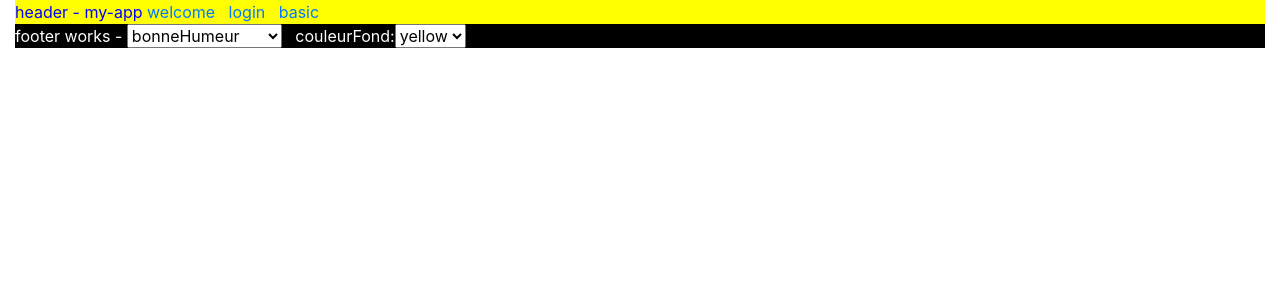
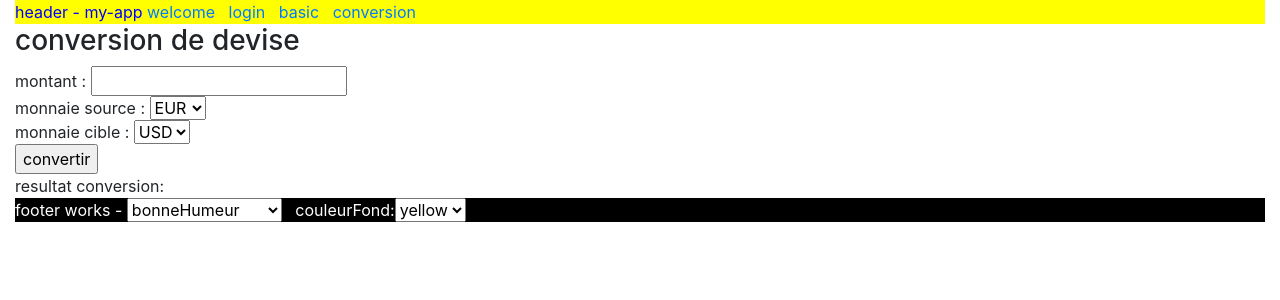
Before and after one commit to didier-tp/isikadev4_frontend, an Angular app in the folder tp-angular/my-app/: page /conversion in a window 1280 px wide. Before the commit this address led to /. Shown: the top 300 px of the page. Built offline with nearby package versions, Linux system fonts and the light colour scheme.

Commit message:
conversion , a

```diff
--- a/tp-angular/my-app/src/app/app-routing.module.ts
+++ b/tp-angular/my-app/src/app/app-routing.module.ts
@@ -4,13 +4,15 @@ import { Routes, RouterModule } from '@angular/router';
 import { WelcomeComponent } from './welcome/welcome.component';
 import { BasicComponent } from './basic/basic.component';
 import { LoginComponent } from './login/login.component';
+import { ConversionComponent } from './conversion/conversion.component';
 
 
 const routes: Routes = [
  { path: 'welcome', component: WelcomeComponent },
 { path: '', redirectTo: '/welcome', pathMatch: 'full'},
 { path: 'login', component: LoginComponent },
-{ path: 'basic', component: BasicComponent }
+{ path: 'basic', component: BasicComponent },
+{ path: 'conversion', component: ConversionComponent }
 ];
 
 @NgModule({
--- a/tp-angular/my-app/src/app/app.module.ts
+++ b/tp-angular/my-app/src/app/app.module.ts
@@ -14,6 +14,7 @@ import { LoginComponent } from './login/login.component';
 import { TabsModule } from 'ngx-bootstrap/tabs';
 import { BsUtilModule } from 'src/bs-util/bs-util.module';
 import { WelcomeComponent } from './welcome/welcome.component';
+import { ConversionComponent } from './conversion/conversion.component';
 
 @NgModule({
   declarations: [
@@ -24,7 +25,8 @@ import { WelcomeComponent } from './welcome/welcome.component';
     CalculatriceComponent,
     TvaComponent,
     LoginComponent,
-    WelcomeComponent
+    WelcomeComponent,
+    ConversionComponent
   ],
   imports: [
     BrowserModule,
--- /dev/null
+++ b/tp-angular/my-app/src/app/common/data/devise.ts
@@ -0,0 +1,5 @@
+export class Devise {
+    constructor(public code :string = "?",
+               public nom : string = "?",
+               public change : number=0){}
+}
--- /dev/null
+++ b/tp-angular/my-app/src/app/common/service/devise.service.ts
@@ -0,0 +1,26 @@
+import { Injectable } from '@angular/core';
+import { Devise } from '../data/devise';
+
+@Injectable({
+  providedIn: 'root'
+})
+export class DeviseService {
+
+  private tabDevises = [
+    new Devise('EUR','Euro',1),
+    new Devise('USD','Dollar',1.1),
+    new Devise('GBP','Livre',0.9),
+  ];
+
+  public convertir(montant:number ,
+     codeMonnaieSource : string ,
+     codeMonnaieCible : string ) : number {
+      return 1.12345; //simulation
+    }
+
+  public recupererDevises() : Devise[]{
+    return this.tabDevises; //simulation
+  }
+
+  constructor() { }
+}
--- /dev/null
+++ b/tp-angular/my-app/src/app/conversion/conversion.component.html
@@ -0,0 +1,13 @@
+<h3>conversion de devise</h3>
+montant : <input [(ngModel)]="montant" /> <br/>
+monnaie source :
+<select [(ngModel)]="codeMonnaieSource" >
+    <option *ngFor="let d of listeDevises">{{d.code}}</option>
+</select> <br/>
+monnaie cible :
+<select [(ngModel)]="codeMonnaieCible" >
+    <option *ngFor="let d of listeDevises">{{d.code}}</option>
+</select> <br/>
+<input type="button" value="convertir"
+       (click)="onConvertir()" /> <br/>
+resultat conversion: {{resConversion}}
--- /dev/null
+++ b/tp-angular/my-app/src/app/conversion/conversion.component.ts
@@ -0,0 +1,32 @@
+import { Component, OnInit } from '@angular/core';
+import { DeviseService } from '../common/service/devise.service';
+import { Devise } from '../common/data/devise';
+
+@Component({
+  selector: 'app-conversion',
+  templateUrl: './conversion.component.html',
+  styleUrls: ['./conversion.component.scss']
+})
+export class ConversionComponent implements OnInit {
+  montant : number ;
+  codeMonnaieSource : string ;
+  codeMonnaieCible : string ;
+  listeDevises : Devise[];
+  resConversion : number;
+
+  constructor(public deviseService : DeviseService) {
+    this.listeDevises = deviseService.recupererDevises();
+    this.codeMonnaieSource=this.listeDevises[0].code;
+    this.codeMonnaieCible=this.listeDevises[1].code;
+  }
+
+  onConvertir(){
+    this.resConversion = this.deviseService.convertir(this.montant,
+                                                      this.codeMonnaieSource,
+                                                      this.codeMonnaieCible);
+  }
+
+  ngOnInit(): void {
+  }
+
+}
--- a/tp-angular/my-app/src/app/header/header.component.html
+++ b/tp-angular/my-app/src/app/header/header.component.html
@@ -3,4 +3,5 @@
     <a routerLink='/welcome'>welcome</a> &nbsp;
     <a [routerLink]="['/login']">login</a> &nbsp;
     <a routerLink='/basic'>basic</a> &nbsp;
+    <a routerLink='/conversion'>conversion</a> &nbsp;
 </div>
```
Also changed, not shown: tp-angular/my-app/src/app/conversion/conversion.component.scss (added), 2 other files (tests, documents, lock files or other folders).
